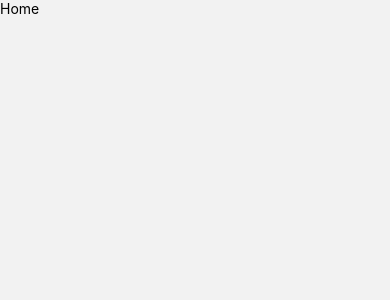
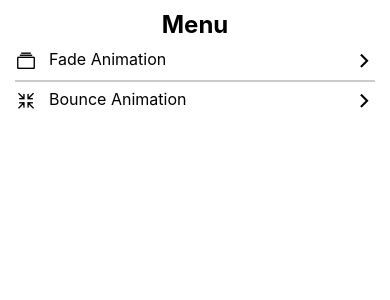
Before and after one commit to tris460/ReactNativeGists, a React Native app: screen /Home in a window 390 px wide. Shown: the top 300 px of the page. Built offline with nearby package versions, Linux system fonts and the light colour scheme.

Commit message:
Add menu

```diff
--- a/package.json
+++ b/package.json
@@ -17,7 +17,8 @@
     "react-native": "0.72.0",
     "react-native-gesture-handler": "^2.12.0",
     "react-native-safe-area-context": "^4.6.4",
-    "react-native-screens": "^3.22.1"
+    "react-native-screens": "^3.22.1",
+    "react-native-vector-icons": "^9.2.0"
   },
   "devDependencies": {
     "@babel/core": "^7.20.0",
@@ -28,6 +29,7 @@
     "@tsconfig/react-native": "^3.0.0",
     "@types/metro-config": "^0.76.3",
     "@types/react": "^18.0.24",
+    "@types/react-native-vector-icons": "^6.4.13",
     "@types/react-test-renderer": "^18.0.0",
     "babel-jest": "^29.2.1",
     "eslint": "^8.19.0",
--- /dev/null
+++ b/src/component/FlatListItem.tsx
@@ -0,0 +1,46 @@
+import React from 'react'
+import { StyleSheet, Text, TouchableOpacity, View } from 'react-native'
+import { styles } from '../theme/appTheme'
+import { FlatListItemInterface } from '../interfaces/appInterfaces'
+import Icon from 'react-native-vector-icons/Ionicons';
+
+interface Props {
+    menuItem:  FlatListItemInterface;
+}
+
+export const FlatListItem = ({menuItem}: Props) => {
+    return (
+        <TouchableOpacity activeOpacity={0.5}>
+            <View style={{flexDirection: 'row'}}>
+                <Icon
+                    name={menuItem.icon}
+                    color='#000'
+                    size={22}
+                />
+                <Text style={style.titleItem}>
+                    {menuItem.name}
+                </Text>
+                <View style={{flex: 1}} />
+                <Icon
+                    name='chevron-forward-outline'
+                    color='#000'
+                    size={22}
+                />
+            </View>
+        </TouchableOpacity>
+    )
+}
+
+export const ItemSeparator = () => {
+    return (
+        <View style={styles.separator} />
+    )
+}
+
+const style = StyleSheet.create({
+    titleItem: {
+        fontSize: 16,
+        color: '#000',
+        marginStart: 12,
+    },
+})
--- /dev/null
+++ b/src/interfaces/appInterfaces.tsx
@@ -0,0 +1,5 @@
+export interface FlatListItemInterface {
+    name: string;
+    icon: string;
+    components: string;
+}
--- a/src/screens/Home.tsx
+++ b/src/screens/Home.tsx
@@ -1,12 +1,37 @@
 import React from 'react'
-import { Text, View } from 'react-native'
+import { FlatList, Text, View } from 'react-native'
+import { styles } from '../theme/appTheme';
+import { SafeAreaView } from 'react-native-safe-area-context';
+import { FlatListItem, ItemSeparator } from '../component/FlatListItem';
+
+const menuItems = [
+    {
+        name: 'Fade Animation',
+        icon: 'albums-outline',
+        components: 'FadeAnimation'
+    },
+    {
+        name: 'Bounce Animation',
+        icon: 'contract-outline',
+        components: 'FadeAnimation'
+    }
+];
 
 const Home = () => {
-  return (
-    <View>
-        <Text>Home</Text>
-    </View>
-  )
+
+    return (
+        <SafeAreaView style={{flex: 1, ...styles.container}}>
+            <Text style={styles.title}>
+                Menu
+            </Text>
+            <FlatList
+                data={menuItems}
+                keyExtractor={(item) => item.name}
+                renderItem={({item, index}) => <FlatListItem menuItem={item} />}
+                ItemSeparatorComponent={() => <ItemSeparator />}
+            />
+        </SafeAreaView>
+    )
 }
 
 export default Home
--- /dev/null
+++ b/src/theme/appTheme.tsx
@@ -0,0 +1,21 @@
+import { StyleSheet } from "react-native";
+
+export const styles = StyleSheet.create({
+    container: {
+        paddingHorizontal: 15,
+        backgroundColor: '#fff'
+    },
+    separator: {
+        width: '100%',
+        height: 2,
+        backgroundColor: '#ccc',
+        marginVertical: 7,
+    },
+    title: {
+        fontSize: 24,
+        fontWeight: 'bold',
+        color: '#000',
+        textAlign: 'center',
+        marginVertical: 10,
+    },
+});
```
Also changed, not shown: 2 other files (tests, documents, lock files or other folders).
